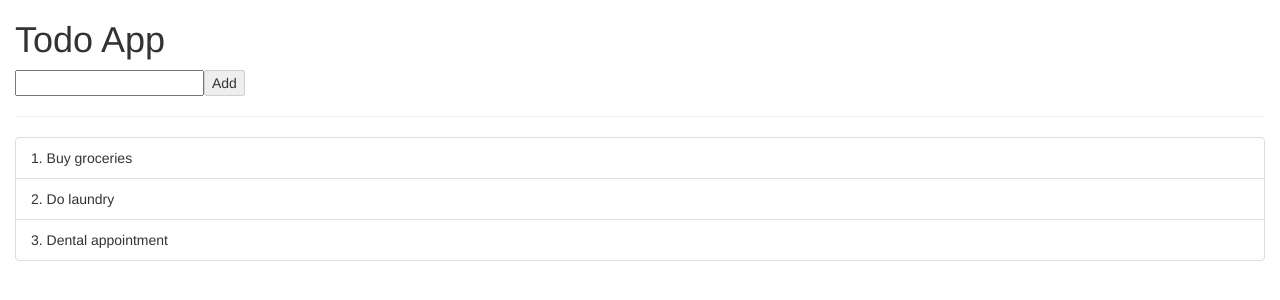
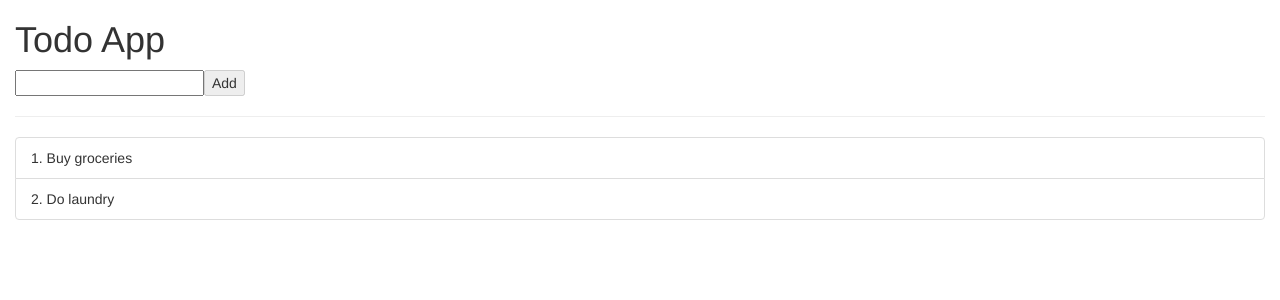
Before and after one commit to faizangithub-tech/angular2-todo, an Angular app: page / in a window 1280 px wide. Shown: the top 300 px of the page. Built offline with nearby package versions, Linux system fonts and the light colour scheme.

Commit message:
Advanced ngFor and ngIf directives

```diff
--- a/src/app/todo/todo-list.component.ts
+++ b/src/app/todo/todo-list.component.ts
@@ -13,9 +13,11 @@ export class Todo {
                 <button [disabled]="todoInput.value == ''">Add</button>
                 <hr/>
                 <ul class="list-group">
-                  <li *ngFor="let todo of todos; let i = index" class="list-group-item">
-                    {{i+1}}. {{ todo.task }}
-                  </li>
+                  <ng-container *ngFor="let todo of todos; let i = index">
+                    <li *ngIf="!todo.done" class="list-group-item">
+                      {{i+1}}. {{ todo.task }}
+                    </li>
+                  </ng-container>
                 </ul>
             </div>`
 })
```
